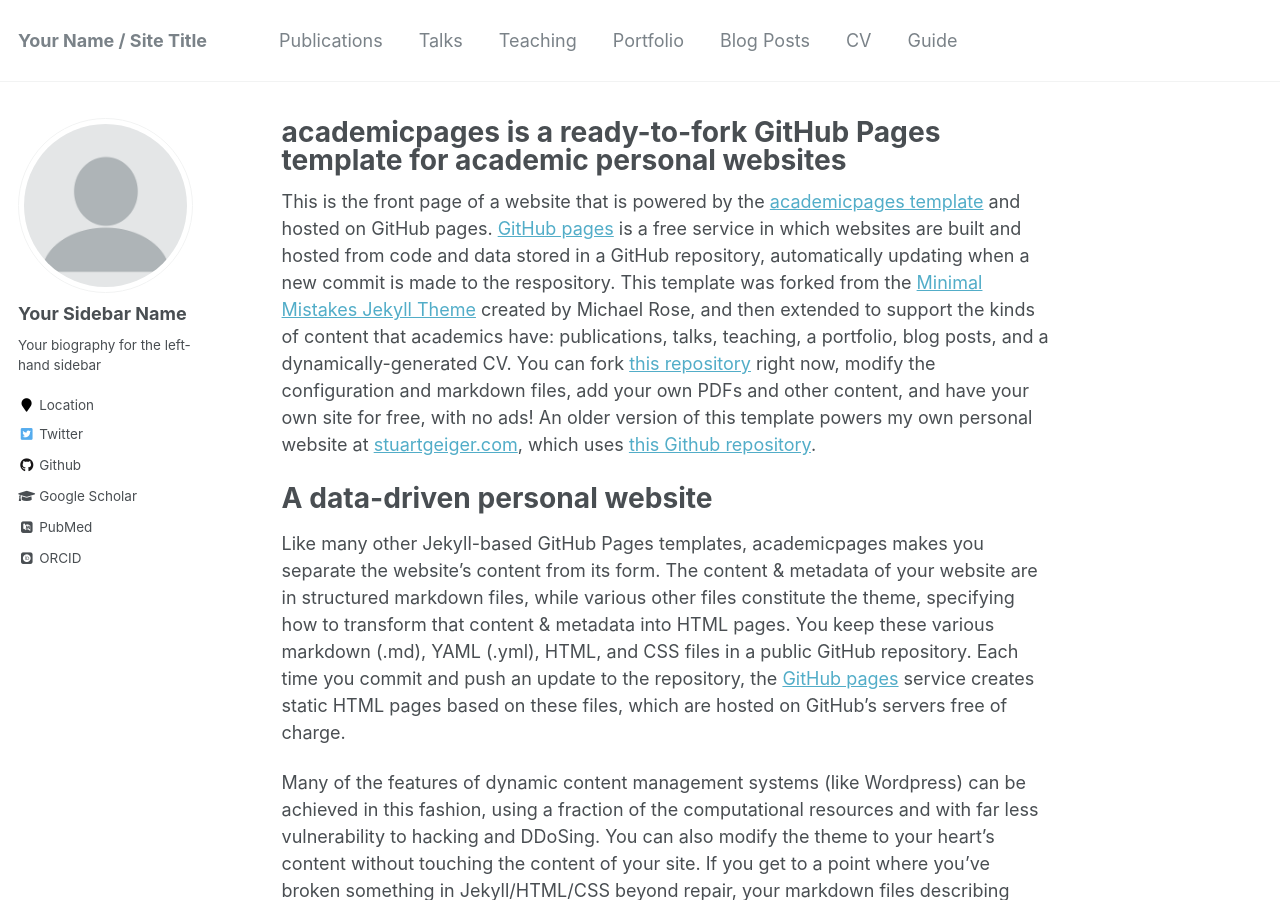
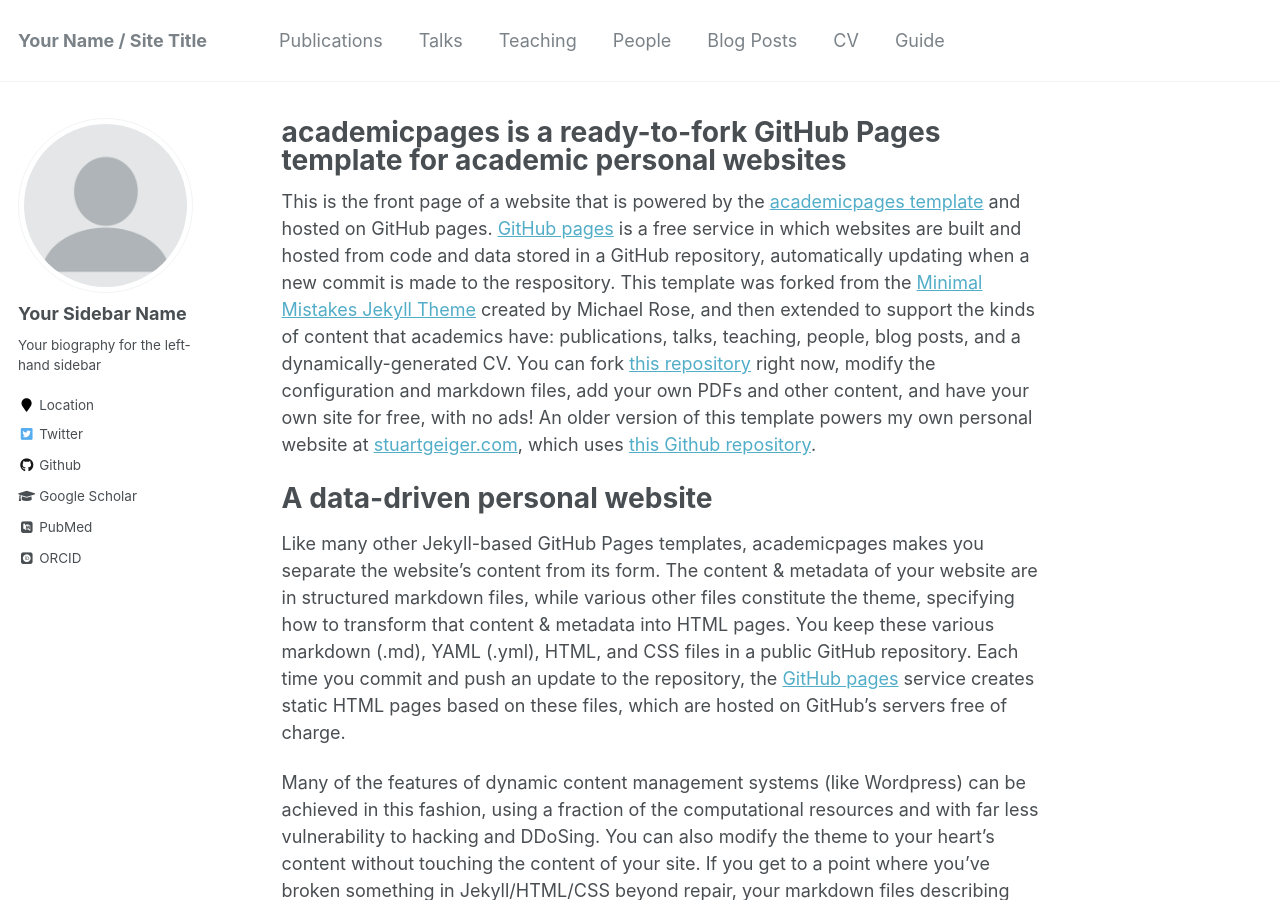
Before and after one commit to holmosaint/holmosaint.github.io, a Jekyll site: the page built from _pages/about.md, in a window 1280 px wide and 900 px high. Built offline with Jekyll 4.4.1, drawn with Linux system fonts in a browser that asks for light colours; some web fonts are replaced; some of the changed text lies outside the part shown.

Commit message:
Add people column

```diff
--- a/_config.yml
+++ b/_config.yml
@@ -181,7 +181,7 @@
   publications:
     output: true
     permalink: /:collection/:path/
-  portfolio:
+  people:
     output: true
     permalink: /:collection/:path/
   talks:
@@ -227,10 +227,10 @@
       author_profile: true
       share: true
       comments: true
-  # _portfolio
+  # _people
   - scope:
       path: ""
-      type: portfolio
+      type: people
     values:
       layout: single
       author_profile: true
--- a/_data/navigation.yml
+++ b/_data/navigation.yml
@@ -9,8 +9,8 @@
   - title: "Teaching"
     url: /teaching/
 
-  - title: "Portfolio"
-    url: /portfolio/
+  - title: "People"
+    url: /People/
 
   - title: "Blog Posts"
     url: /year-archive/
--- a/_pages/about.md
+++ b/_pages/about.md
@@ -8,7 +8,7 @@
   - /about.html
 ---
 
-This is the front page of a website that is powered by the [academicpages template](https://github.com/academicpages/academicpages.github.io) and hosted on GitHub pages. [GitHub pages](https://pages.github.com) is a free service in which websites are built and hosted from code and data stored in a GitHub repository, automatically updating when a new commit is made to the respository. This template was forked from the [Minimal Mistakes Jekyll Theme](https://mmistakes.github.io/minimal-mistakes/) created by Michael Rose, and then extended to support the kinds of content that academics have: publications, talks, teaching, a portfolio, blog posts, and a dynamically-generated CV. You can fork [this repository](https://github.com/academicpages/academicpages.github.io) right now, modify the configuration and markdown files, add your own PDFs and other content, and have your own site for free, with no ads! An older version of this template powers my own personal website at [stuartgeiger.com](http://stuartgeiger.com), which uses [this Github repository](https://github.com/staeiou/staeiou.github.io).
+This is the front page of a website that is powered by the [academicpages template](https://github.com/academicpages/academicpages.github.io) and hosted on GitHub pages. [GitHub pages](https://pages.github.com) is a free service in which websites are built and hosted from code and data stored in a GitHub repository, automatically updating when a new commit is made to the respository. This template was forked from the [Minimal Mistakes Jekyll Theme](https://mmistakes.github.io/minimal-mistakes/) created by Michael Rose, and then extended to support the kinds of content that academics have: publications, talks, teaching, people, blog posts, and a dynamically-generated CV. You can fork [this repository](https://github.com/academicpages/academicpages.github.io) right now, modify the configuration and markdown files, add your own PDFs and other content, and have your own site for free, with no ads! An older version of this template powers my own personal website at [stuartgeiger.com](http://stuartgeiger.com), which uses [this Github repository](https://github.com/staeiou/staeiou.github.io).
 
 A data-driven personal website
 ======
@@ -27,7 +27,7 @@
 
 Site-wide configuration
 ------
-The main configuration file for the site is in the base directory in [_config.yml](https://github.com/academicpages/academicpages.github.io/blob/master/_config.yml), which defines the content in the sidebars and other site-wide features. You will need to replace the default variables with ones about yourself and your site's github repository. The configuration file for the top menu is in [_data/navigation.yml](https://github.com/academicpages/academicpages.github.io/blob/master/_data/navigation.yml). For example, if you don't have a portfolio or blog posts, you can remove those items from that navigation.yml file to remove them from the header.
+The main configuration file for the site is in the base directory in [_config.yml](https://github.com/academicpages/academicpages.github.io/blob/master/_config.yml), which defines the content in the sidebars and other site-wide features. You will need to replace the default variables with ones about yourself and your site's github repository. The configuration file for the top menu is in [_data/navigation.yml](https://github.com/academicpages/academicpages.github.io/blob/master/_data/navigation.yml). For example, if you don't have people or blog posts, you can remove those items from that navigation.yml file to remove them from the header.
 
 Create content & metadata
 ------
--- a/_pages/portfolio.html
+++ b/_pages/people.html
@@ -1,13 +1,13 @@
 ---
 layout: archive
-title: "Portfolio"
-permalink: /portfolio/
+title: "People"
+permalink: /people/
 author_profile: true
 ---
 
 {% include base_path %}
 
 
-{% for post in site.portfolio %}
+{% for post in site.people %}
   {% include archive-single.html %}
 {% endfor %}
```
Also changed, not shown: _pages/markdown.md (+1 -1 lines), _people/people-1.md (added, +7 -0 lines), _people/people-2.html (added, +7 -0 lines), _portfolio/portfolio-1.md (deleted, +0 -7 lines), _portfolio/portfolio-2.html (deleted, +0 -7 lines).
